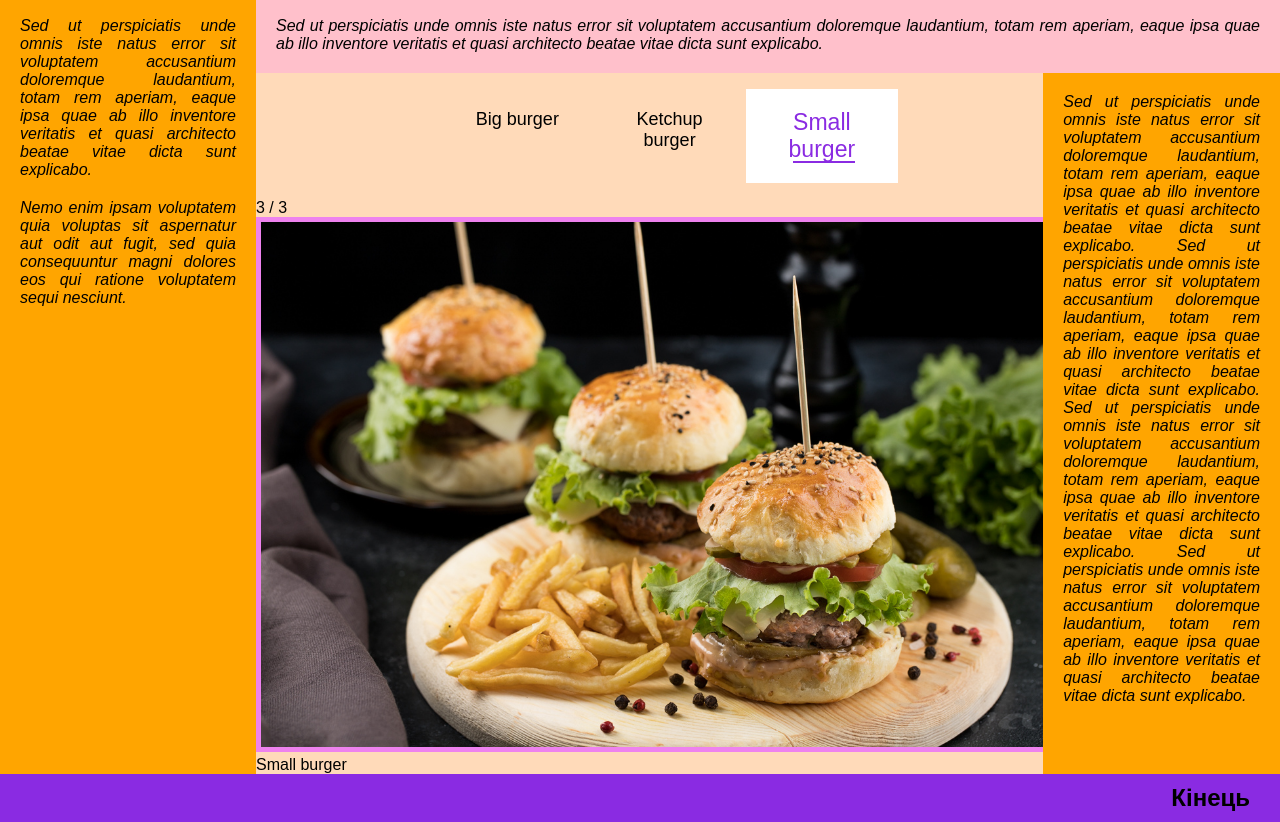
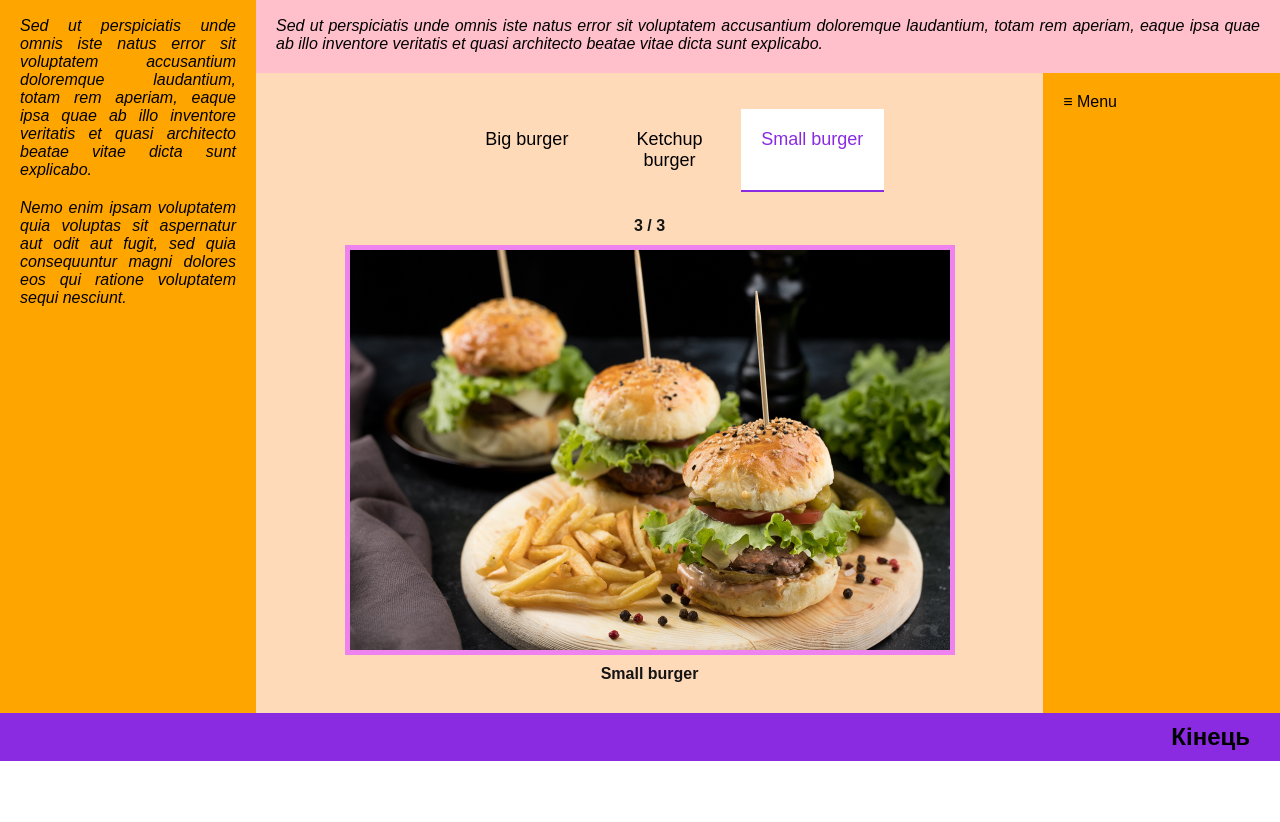
Before and after one commit to foxt451/weblab12, a website: page burger.html in a window 1280 px wide. Shown: the part 71-893 px from the top of the page. After the commit the page ends 832 px from the top, so only its background shows below. Drawn offline with Linux system fonts and the light colour scheme.

Commit message:
Basic sliding functionality

```diff
--- a/burger.html
+++ b/burger.html
@@ -6,6 +6,7 @@
     <meta name="viewport" content="width=device-width, initial-scale=1" />
     <link rel="stylesheet" href="styles/basicStyles.css" />
     <link rel="stylesheet" href="styles/slider.css" />
+    <link rel="stylesheet" href="styles/menu.css" />
     <title>Burgers</title>
   </head>
 
@@ -99,60 +100,59 @@
         </aside>
         <article class="stack-row main-el-bg dominant-section stack-wrap">
           <div class="four-fifth-by-def">
-            <div class="slideshow-container">
+            <div class="slideshow-container two-third-by-def def-fixed-margin">
               <input type="radio" checked name="tabs" id="tab1" />
               <input type="radio" checked name="tabs" id="tab2" />
               <input type="radio" checked name="tabs" id="tab3" />
               <nav>
                 <ul>
-                  <li class="tab1">
-                    <label for="tab1">Big burger</label>
-                  </li>
-                  <li class="tab2">
-                    <label for="tab2">Ketchup burger</label>
-                  </li>
-                  <li class="tab3">
-                    <label for="tab3">Small burger</label>
-                  </li>
+                  <label class="tab1" for="tab1">
+                    <li>Big burger</li>
+                  </label>
+                  <label class="tab2" for="tab2">
+                    <li>Ketchup burger</li>
+                  </label>
+                  <label class="tab3" for="tab3">
+                    <li>Small burger</li>
+                  </label>
                 </ul>
               </nav>
+              <section>
                 <!-- Full-width images with number and caption text -->
                 <div class="slide tab1">
                   <div class="numbertext">1 / 3</div>
-                <img src="imgs/fatburger.jpg" style="width: 100%" />
+                  <img src="imgs/fatburger.jpg" />
                   <div class="text">Big tasty burger</div>
                 </div>
 
                 <div class="slide tab2">
                   <div class="numbertext">2 / 3</div>
-                <img src="imgs/ketchupburger.jpg" style="width: 100%" />
+                  <img src="imgs/ketchupburger.jpg" />
                   <div class="text">Burger with ketchup</div>
                 </div>
 
                 <div class="slide tab3">
                   <div class="numbertext">3 / 3</div>
-                <img src="imgs/miniburger.jpg" style="width: 100%" />
+                  <img src="imgs/miniburger.jpg" />
                   <div class="text">Small burger</div>
                 </div>
+              </section>
             </div>
           </div>
-          <aside
-            class="side-bg note-font-style def-fixed-padding one-fifth-by-def"
-          >
-            Sed ut perspiciatis unde omnis iste natus error sit voluptatem
-            accusantium doloremque laudantium, totam rem aperiam, eaque ipsa
-            quae ab illo inventore veritatis et quasi architecto beatae vitae
-            dicta sunt explicabo. Sed ut perspiciatis unde omnis iste natus
-            error sit voluptatem accusantium doloremque laudantium, totam rem
-            aperiam, eaque ipsa quae ab illo inventore veritatis et quasi
-            architecto beatae vitae dicta sunt explicabo. Sed ut perspiciatis
-            unde omnis iste natus error sit voluptatem accusantium doloremque
-            laudantium, totam rem aperiam, eaque ipsa quae ab illo inventore
-            veritatis et quasi architecto beatae vitae dicta sunt explicabo. Sed
-            ut perspiciatis unde omnis iste natus error sit voluptatem
-            accusantium doloremque laudantium, totam rem aperiam, eaque ipsa
-            quae ab illo inventore veritatis et quasi architecto beatae vitae
-            dicta sunt explicabo.
+          <aside class="side-bg menu def-fixed-padding one-fifth-by-def">
+            <label for="sub1"> &#8801; Menu </label>
+            <input type="checkbox" name="menu-buttons" id="sub1" />
+            <div class="menuitem">
+              <label for="sub11"> &#8801; Menu </label>
+              <input type="checkbox" name="menu-buttons" id="sub11" />
+              <div class="menuitem">Hello</div>
+              <label for="sub12"> &#8801; Menu </label>
+              <input type="checkbox" name="menu-buttons" id="sub12" />
+              <div class="menuitem">Hello</div>
+              <label for="sub13"> &#8801; Menu </label>
+              <input type="checkbox" name="menu-buttons" id="sub13" />
+              <div class="menuitem">Hello</div>
+            </div>
           </aside>
         </article>
       </div>
--- /dev/null
+++ b/styles/menu.css
@@ -0,0 +1,19 @@
+.menu-button:focus .menuitem {
+  display: flex;
+}
+
+.menu-button:focus {
+  background-color: aqua;
+}
+
+.menuitem {
+  display: none;
+}
+
+input[name='menu-buttons']:checked + .menuitem {
+  display: block;
+}
+
+input[name='menu-buttons'] {
+  display: none;
+}
--- a/styles/slider.css
+++ b/styles/slider.css
@@ -1,56 +1,61 @@
 .slideshow-container {
   display: flex;
   flex-direction: column;
+  align-items: center;
+  max-width: 85vw;
 }
 
 .slide {
-  flex-shrink: 0;
-  height: 100%;
+  display: flex;
+  flex-direction: column;
+  align-items: center;
 }
 
 input[name='tabs'] {
   display: none;
 }
 
-.slideshow-container > div {
+.slideshow-container > section > div {
   display: none;
 }
 
-#tab1:checked ~ .tab1,
-#tab2:checked ~ .tab2,
-#tab3:checked ~ .tab3 {
-  display: block;
+.numbertext,
+.text {
+  color: var(--dark-scheme-color);
+  font-weight: bold;
+  margin: var(--minor-fixed-indent);
+}
+
+nav .tab1,
+nav .tab2,
+nav .tab3 {
+  display: flex;
+  justify-content: center;
+}
+
+#tab1:checked ~ section .tab1,
+#tab2:checked ~ section .tab2,
+#tab3:checked ~ section .tab3 {
+  display: flex;
+}
+
+.slide img {
+  max-height: 50vh;
+  max-width: 100%;
 }
 
 #tab1:checked ~ nav .tab1,
 #tab2:checked ~ nav .tab2,
 #tab3:checked ~ nav .tab3 {
   color: var(--fixed-elements-background);
-}
-
-#tab1:checked ~ nav .tab1,
-#tab2:checked ~ nav .tab2,
-#tab3:checked ~ nav .tab3 {
   position: relative;
   font-size: larger;
   background: var(--light-scheme-color);
 }
 
-#tab1:checked ~ nav .tab1 label,
-#tab2:checked ~ nav .tab2 label,
-#tab3:checked ~ nav .tab3 label {
-  position: relative;
-  font-size: larger;
-  background: var(--light-scheme-color);
-}
-
-/* ul li {
-  background: var(--active-link-color);
-} */
-
-#tab1:checked ~ nav .tab1 label::after,
-#tab2:checked ~ nav .tab2 label::after,
-#tab3:checked ~ nav .tab3 label::after {
+#tab1:checked ~ nav .tab1::after,
+#tab2:checked ~ nav .tab2::after,
+#tab3:checked ~ nav .tab3::after {
   content: '';
   display: block;
   width: 100%;
@@ -64,16 +69,26 @@ input[name='tabs'] {
 ul {
   list-style: none;
   display: flex;
+  flex-wrap: wrap;
+  align-content: stretch;
+}
+
+ul label {
+  flex: 1;
 }
 
 ul li {
   font-size: large;
-  flex: 1;
   padding: var(--def-fixed-indent);
   text-align: center;
 }
 
 .slideshow-container nav {
-  display: inline-flex;
+  display: flex;
+  /* max-width: 100%; */
   align-self: center;
 }
+
+.slideshow-container label:hover {
+  background: var(--annotating-element-background);
+}
```
Also changed, not shown: 1 other file. Lines whose indentation alone changed are shown as unchanged.
